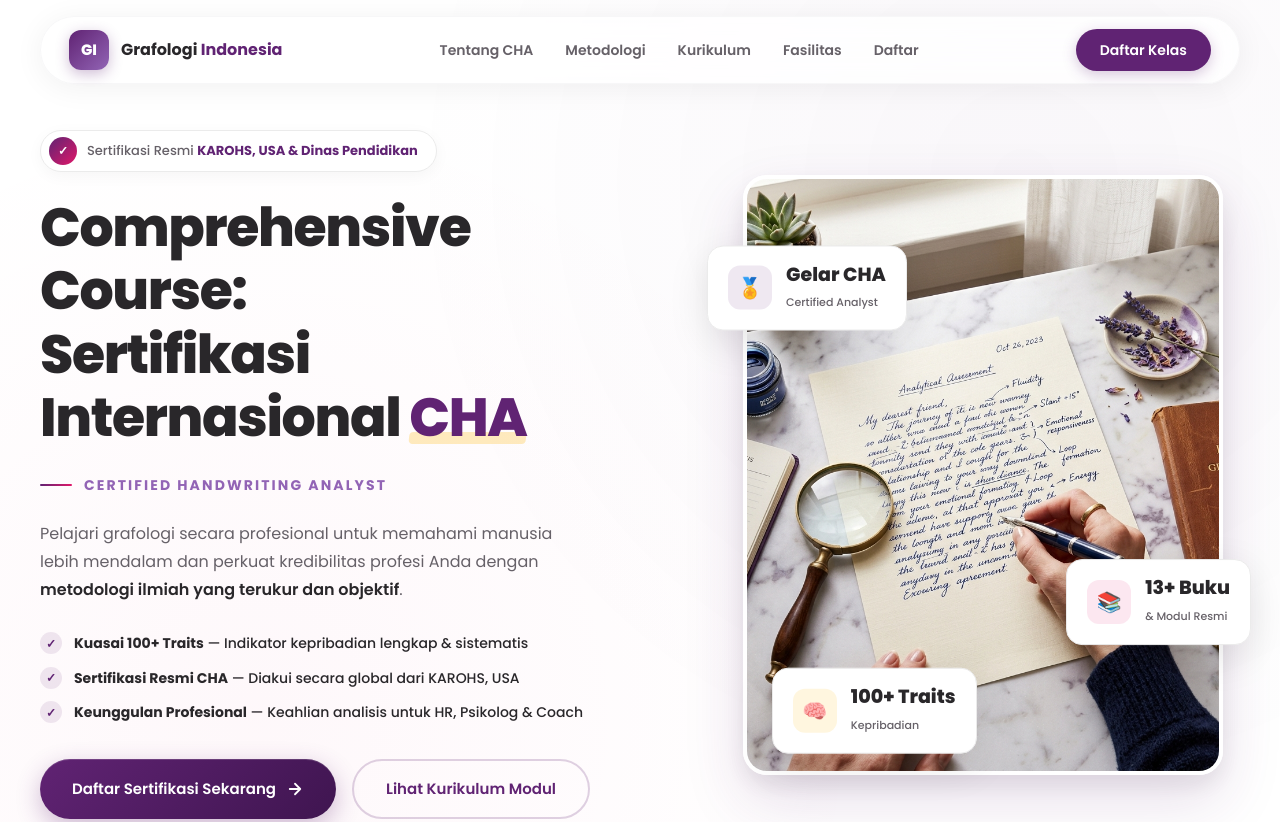
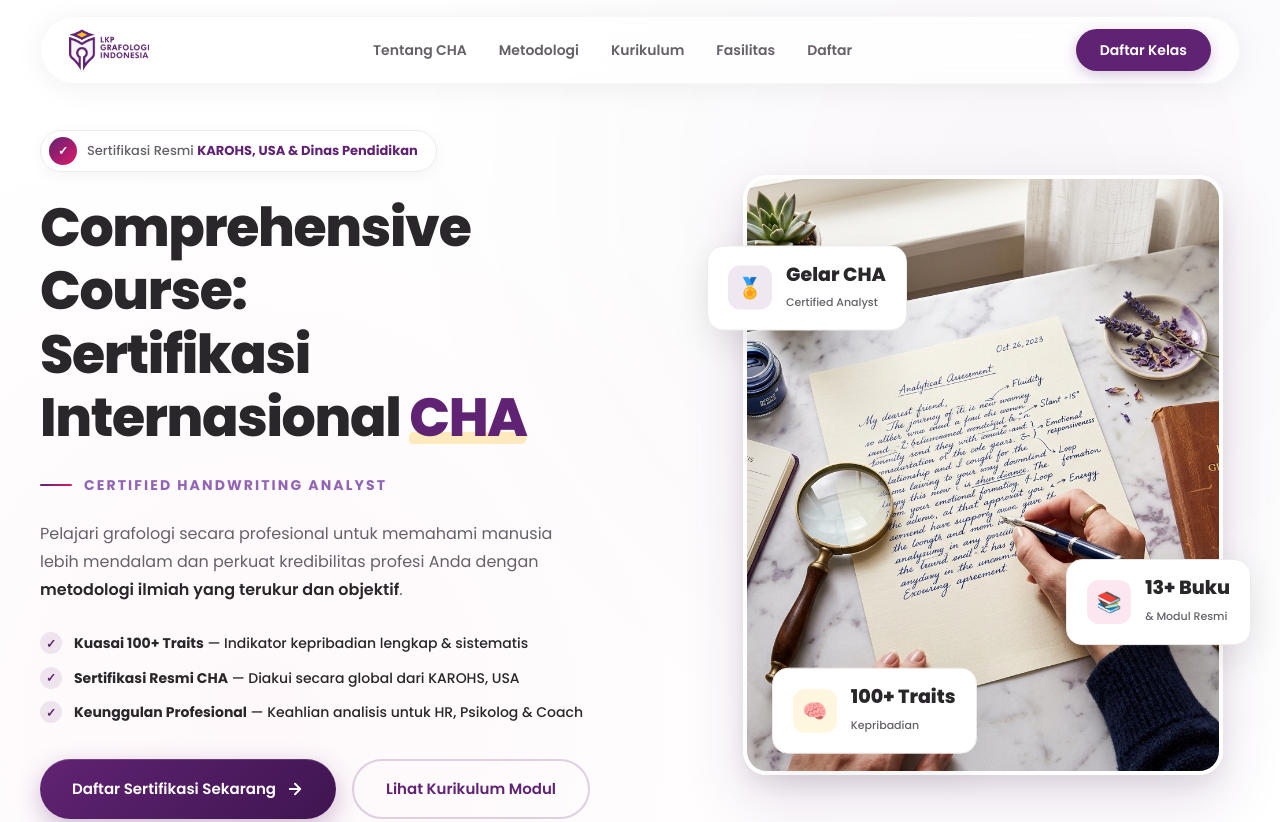
Before and after one commit to tubagusalwasii/test.glints, a plain HTML site: page index.html in a window 1280 px wide. Shown: the top 822 px of the page. Drawn offline with Linux system fonts and the light colour scheme.

Commit message:
feat: integrate official LKP Grafologi Indonesia image logo into navbar and footer

```diff
--- a/index.html
+++ b/index.html
@@ -37,10 +37,9 @@
         .navbar { position: fixed; top: 0; left: 0; right: 0; z-index: 1000; padding: 16px 20px; transition: all 0.4s var(--ease); }
         .navbar-inner { max-width: var(--max-w); margin: 0 auto; display: flex; align-items: center; justify-content: space-between; background: rgba(255,255,255,0.75); backdrop-filter: blur(16px) saturate(180%); -webkit-backdrop-filter: blur(16px) saturate(180%); border: 1px solid rgba(247,247,248,0.9); border-radius: 100px; padding: 12px 28px; box-shadow: 0 4px 30px rgba(0,0,0,0.06); transition: all 0.4s var(--ease); }
         .navbar.scrolled .navbar-inner { background: rgba(255,255,255,0.92); box-shadow: 0 10px 40px rgba(0,0,0,0.1); border-color: rgba(235,235,235,0.9); }
-        .navbar-brand { display: flex; align-items: center; gap: 12px; text-decoration: none; color: var(--headline); flex-shrink: 0; }
-        .navbar-logo { width: 40px; height: 40px; border-radius: 12px; background: linear-gradient(135deg, var(--primary), var(--primary-light)); display: flex; align-items: center; justify-content: center; font-weight: 800; font-size: 15px; color: white; box-shadow: 0 4px 14px rgba(96,35,115,0.3); }
-        .navbar-brand-text { font-size: 16px; font-weight: 700; color: var(--headline); }
-        .navbar-brand-text span { color: var(--primary); }
+        .navbar-brand { display: flex; align-items: center; text-decoration: none; flex-shrink: 0; }
+        .navbar-logo-img { height: 42px; width: auto; object-fit: contain; transition: transform 0.3s var(--ease); }
+        .navbar-brand:hover .navbar-logo-img { transform: scale(1.02); }
         .navbar-nav { display: flex; align-items: center; gap: 32px; list-style: none; }
         .navbar-nav a { text-decoration: none; color: var(--body); font-size: 14px; font-weight: 600; transition: color 0.3s ease; position: relative; }
         .navbar-nav a::after { content: ''; position: absolute; bottom: -4px; left: 50%; transform: translateX(-50%); width: 0; height: 2px; background: var(--accent); border-radius: 2px; transition: width 0.3s var(--ease); }
@@ -198,10 +197,8 @@
         /* ===== FOOTER ===== */
         .footer { background: var(--headline); color: rgba(255,255,255,0.5); padding: 70px 0 0; }
         .footer-grid { display: grid; grid-template-columns: 1.6fr 1fr 1fr 1fr; gap: 40px; margin-bottom: 56px; }
-        .footer-brand { display: flex; align-items: center; gap: 10px; margin-bottom: 18px; }
-        .footer-brand .navbar-logo { width: 36px; height: 36px; font-size: 13px; }
-        .footer-brand-text { font-size: 16px; font-weight: 700; color: white; }
-        .footer-brand-text span { color: var(--primary-light); }
+        .footer-brand { display: inline-flex; align-items: center; background: var(--white); padding: 10px 18px; border-radius: 14px; margin-bottom: 20px; box-shadow: 0 4px 16px rgba(0,0,0,0.2); }
+        .footer-brand .navbar-logo-img { height: 36px; }
         .footer-about { font-size: 14px; line-height: 1.7; max-width: 340px; }
         .footer h5 { font-size: 14px; font-weight: 700; color: white; margin-bottom: 22px; text-transform: uppercase; letter-spacing: 0.08em; }
         .footer ul { list-style: none; }
@@ -261,7 +258,7 @@
     <!-- NAVBAR -->
     <nav class="navbar" id="navbar">
         <div class="navbar-inner">
-            <a href="#" class="navbar-brand"><div class="navbar-logo">GI</div><div class="navbar-brand-text">Grafologi <span>Indonesia</span></div></a>
+            <a href="#" class="navbar-brand"><img src="logo.png" alt="LKP Grafologi Indonesia Logo" class="navbar-logo-img"></a>
             <ul class="navbar-nav">
                 <li><a href="#about">Tentang CHA</a></li>
                 <li><a href="#methodology">Metodologi</a></li>
@@ -523,7 +520,7 @@
         <div class="container">
             <div class="footer-grid">
                 <div>
-                    <div class="footer-brand"><div class="navbar-logo">GI</div><div class="footer-brand-text">Grafologi <span>Indonesia</span></div></div>
+                    <div class="footer-brand"><img src="logo.png" alt="LKP Grafologi Indonesia Logo" class="navbar-logo-img"></div>
                     <p class="footer-about">Lembaga Kursus & Sertifikasi Grafologi resmi di Indonesia. Perwakilan KAROHS International School of Handwriting Analysis (USA).</p>
                 </div>
                 <div>
```
Also changed, not shown: logo.png (added).
